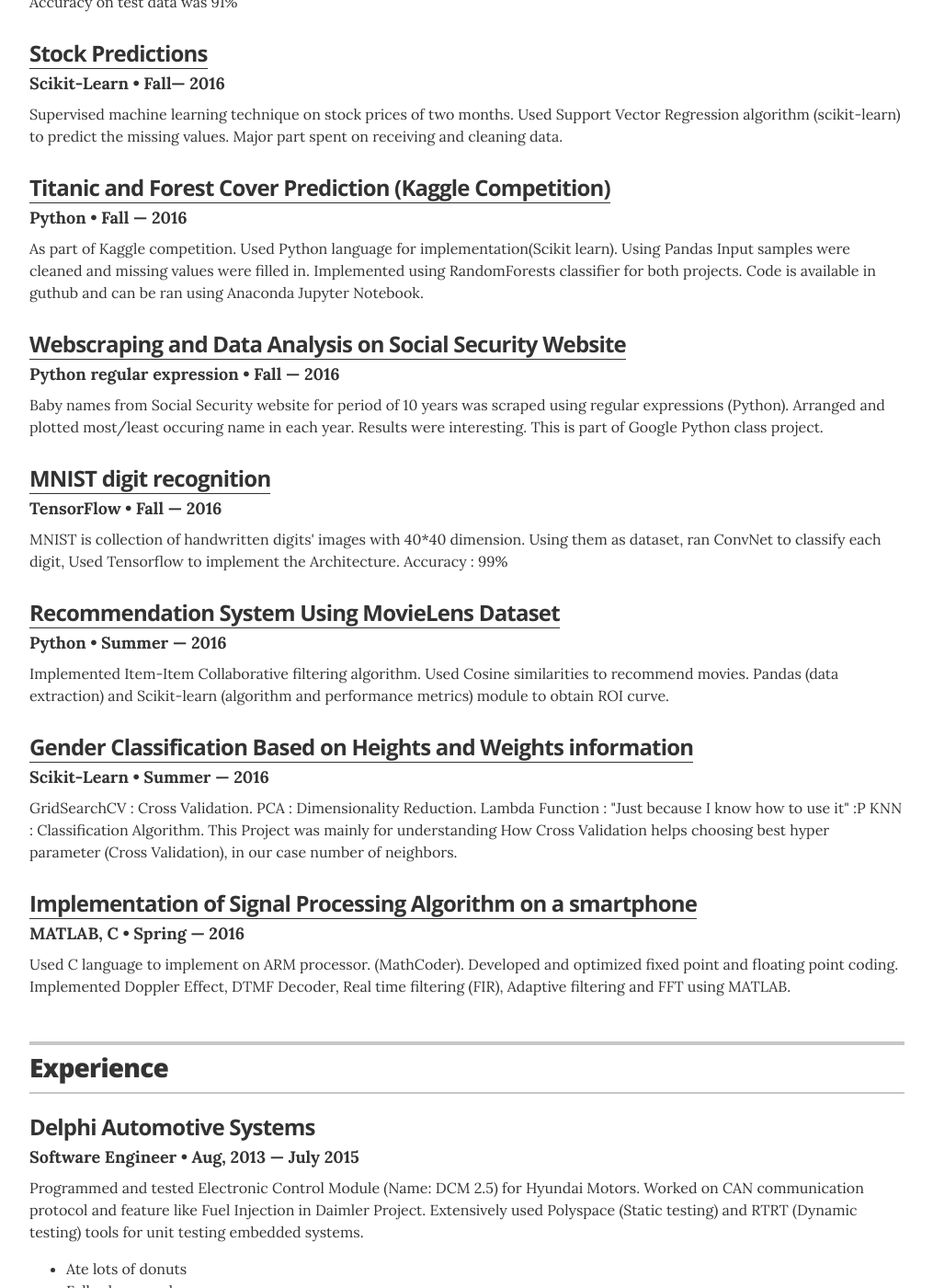
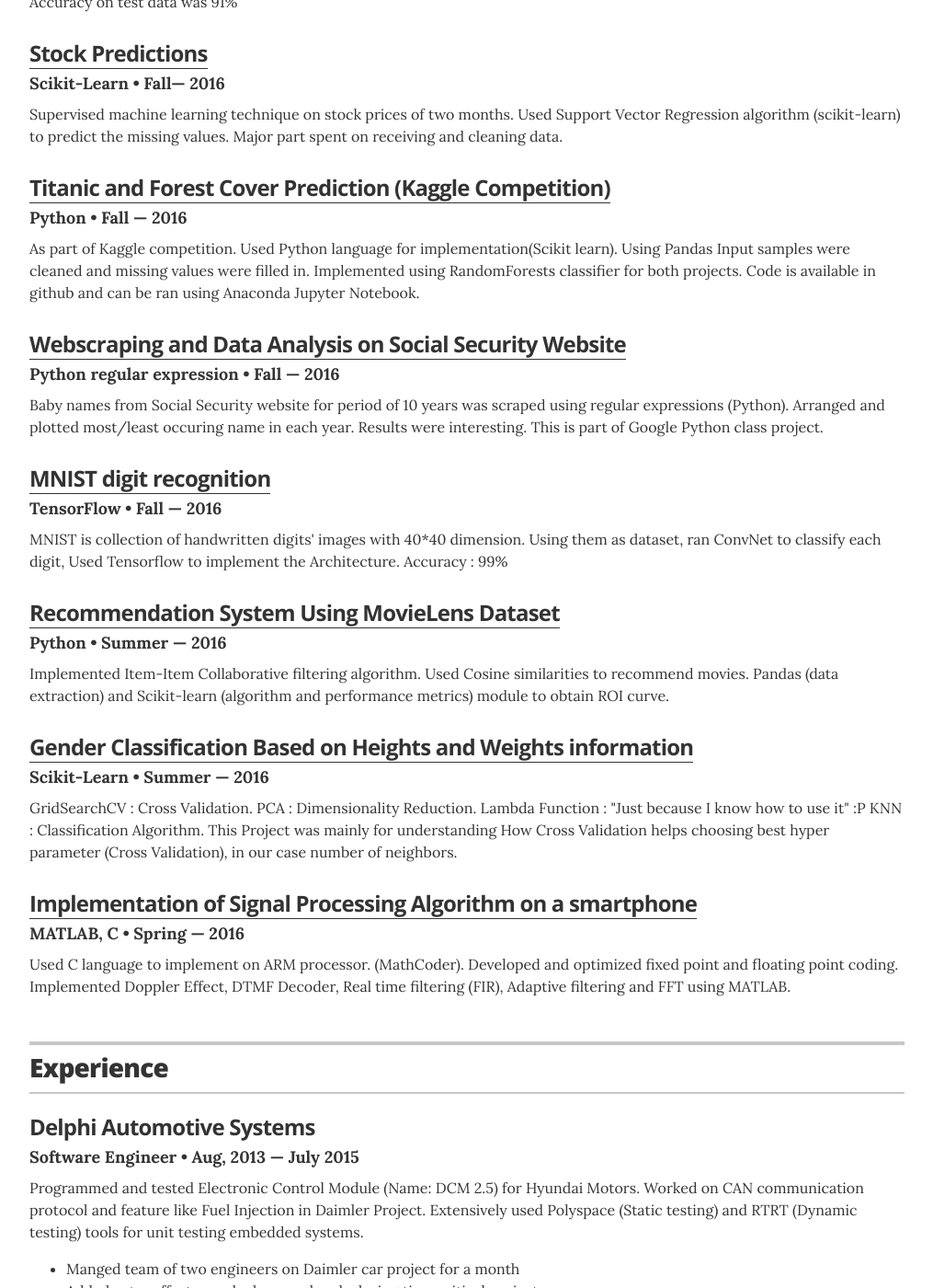
Before and after one commit to cna274/cna.github.io, a Jekyll site: the page built from index.html, in a window 1280 px wide and 1400 px high, scrolled down 1552 px. Shown: the whole window at 92% size, without its empty margins (132-1147 px from the left). Built offline with Jekyll 4.4.1, drawn with Linux system fonts in a browser that asks for light colours; some of the changed text lies outside the part shown.

Commit message:
Final Touch

```diff
--- a/_layouts/resume.html
+++ b/_layouts/resume.html
@@ -129,7 +129,7 @@
           <h3 class="resume-item-title"><a href="https://github.com/cna274/Titanic-and-FC-Prediction">Titanic and Forest Cover Prediction (Kaggle Competition)</a></h3>
           <h4 class="resume-item-details">Python &bull; Fall &mdash; 2016</h4>
           <p class="resume-item-copy">  As part of Kaggle competition. Used Python language for implementation(Scikit learn). Using Pandas Input samples were cleaned and missing values were filled in.
-		  Implemented using RandomForests classifier for both projects. Code is available in guthub and can be ran using Anaconda Jupyter Notebook.
+		  Implemented using RandomForests classifier for both projects. Code is available in github and can be ran using Anaconda Jupyter Notebook.
 </p>
         </div>
 
@@ -199,11 +199,11 @@
 		Extensively used Polyspace (Static testing) and RTRT (Dynamic testing) tools for unit testing embedded systems.
 </p>
           <ul class="resume-item-list">
-            <li>Ate lots of donuts</li>
-            <li>Fell asleep rarely</li>
-            <li>Left promptly at end of day (sometimes earlier)</li>
+            <li>Manged team of two engineers on Daimler car project for a month</li>
+            <li>Added extra efforts, worked on weekends during time critical project</li>
+            <li>Active member in organising fun events (team outing)</li>
           </ul>
-          <p class="resume-item-copy">If you're going to copy paste markup, or edit it, just be sure to keep the appropriate classnames on your new elements for styling purposes.</p>
+          <!--p class="resume-item-copy">If you're going to copy paste markup, or edit it, just be sure to keep the appropriate classnames on your new elements for styling purposes.</p-->
 
         </div><!-- end of resume-item -->
 
```
Also changed, not shown: other parts of _layouts/resume.html (+1 -1 lines).
